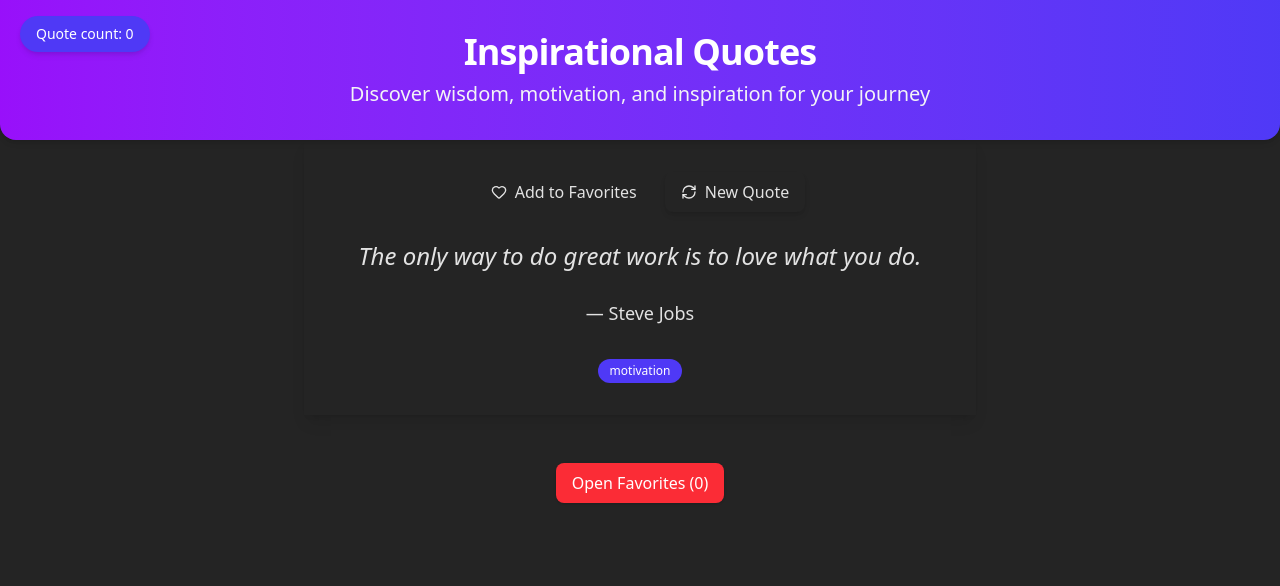
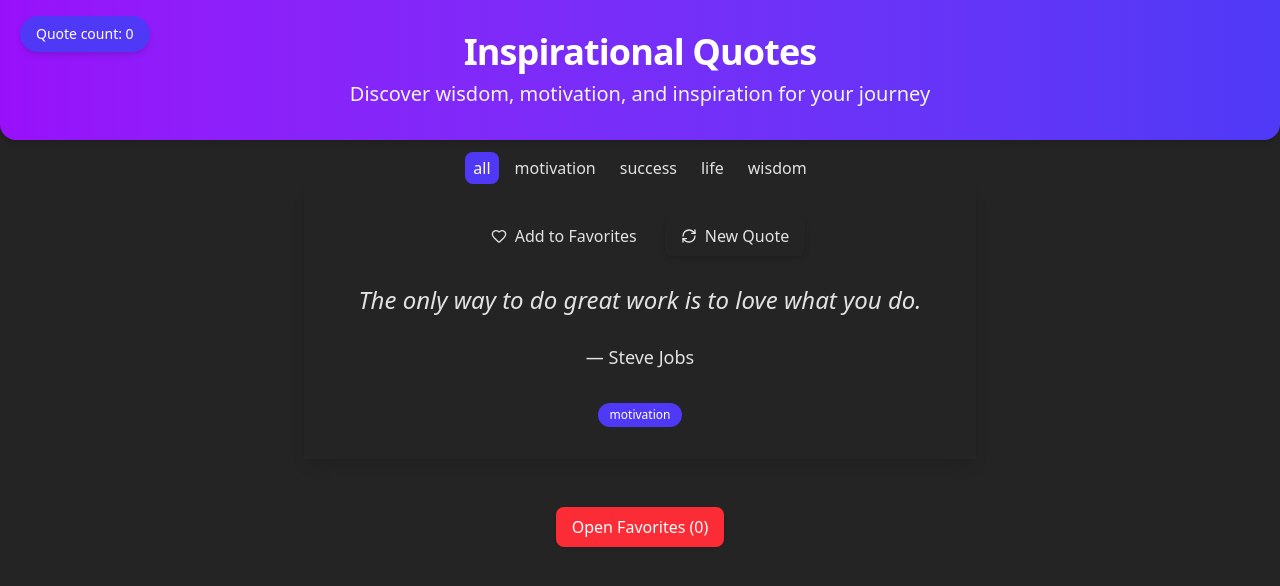
Before and after one commit to DuckHappy/inspirationalQuotes, a React (Vite) app: page / in a window 1280 px wide. Shown: the top 586 px of the page. Built offline with nearby package versions, Linux system fonts and the light colour scheme.

Commit message:
feature: navbar completado, se agregaron archivos complementarios

```diff
--- /dev/null
+++ b/mockup/tags.json
@@ -0,0 +1 @@
+["all", "motivation", "success", "life", "wisdom"]
--- a/src/App.tsx
+++ b/src/App.tsx
@@ -5,6 +5,7 @@ import FavoritesDrawer from "./components/favorites/favorites.tsx";
 import Card from "./components/Card/Card.tsx";
 import quotesData from "../mockup/useQuoteApi.json";
 import { useState, useEffect } from "react";
+import NavBar from "./components/NavBar.tsx";
 
 function App() {
   return (
@@ -61,6 +62,7 @@ function AppContent() {
     <div>
       <QuoteCount />
       <Header />
+      <NavBar />
       <main>
         {currentQuote && (
           <Card
--- /dev/null
+++ b/src/components/NavBar.tsx
@@ -0,0 +1,42 @@
+import { useState } from "react";
+import tagsData from "../../mockup/tags.json";
+import quoteData from "../../mockup/useQuoteApi.json";
+import { useCacheContext } from "../context/cache";
+import type { Quote } from "../types/quotes.type";
+
+function NavBar() {
+  const { setItem } = useCacheContext();
+  const [selectedTag, setSelectedTag] = useState<string>("all");
+
+  const createHandlerTag = (tag: string) => () => {
+    setSelectedTag(tag);
+    const quotes: Quote[] = quoteData;
+
+    if (tag === "all") setItem("quotes", quotes);
+    else
+      setItem(
+        "quotes",
+        quotes.filter((q) => q.tag === tag)
+      );
+  };
+
+  return (
+    <div className="flex items-center justify-between gap-2 w-max m-auto mt-3 ">
+      {tagsData.map((tag, index) => (
+        <button
+          className={`transition-colors rounded-lg pl-2 pr-2 pt-1 pb-1 ${
+            selectedTag === tag
+              ? "bg-indigo-600 text-white"
+              : "hover:bg-indigo-600"
+          }`}
+          onClick={createHandlerTag(tag)}
+          key={`${tag}-${index}`}
+        >
+          {tag}
+        </button>
+      ))}
+    </div>
+  );
+}
+
+export default NavBar;
--- /dev/null
+++ b/src/types/quotes.type.ts
@@ -0,0 +1,5 @@
+export type Quote = {
+  quote: string;
+  author: string;
+  tag?: string;
+};
```
